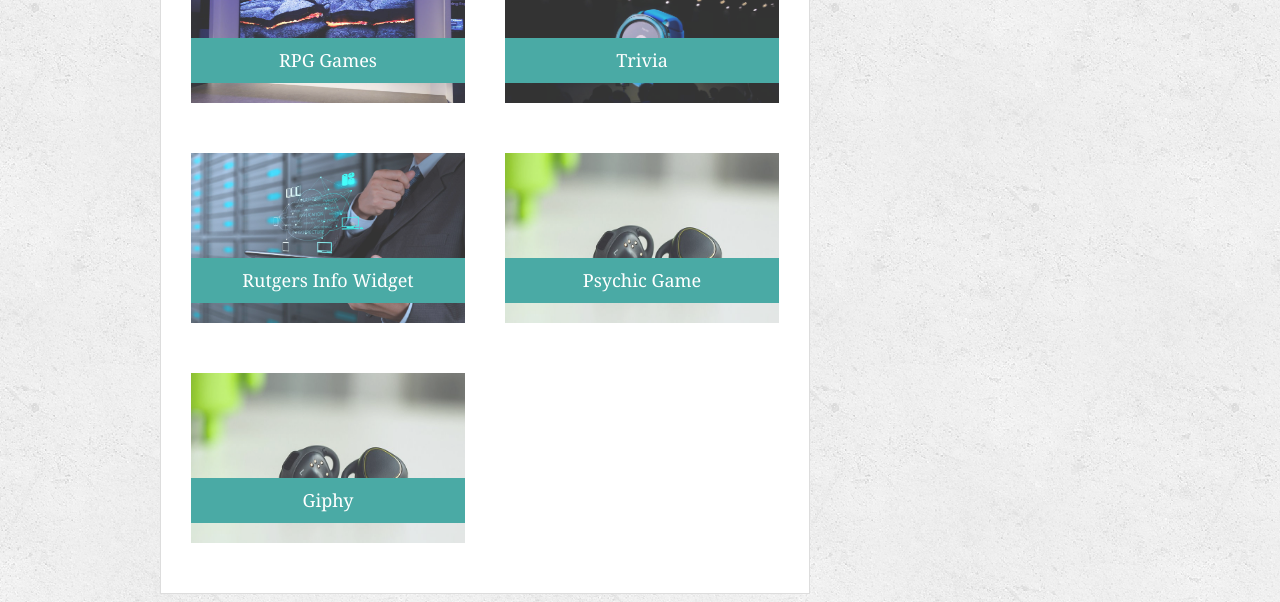
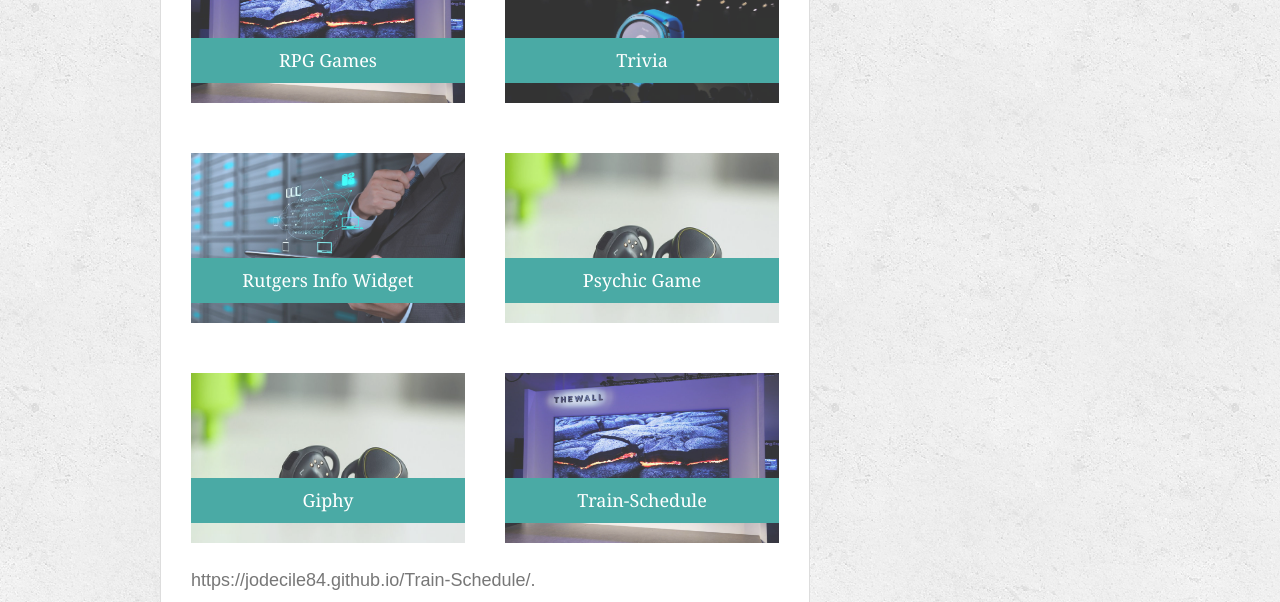
Before and after one commit to JodeciLe84/Responsive-Portfolio, a plain HTML site: page portfolio.html in a window 1280 px wide. Shown: the part 350-952 px from the top of the page. Drawn offline with Linux system fonts and the light colour scheme.

Commit message:
add Train Schedule

```diff
--- a/portfolio.html
+++ b/portfolio.html
@@ -59,6 +59,13 @@
                  class="port-image"alt="Hangman">
                 <h3>Giphy</h3></a>
             </div>
+            <div class="work">
+                <a href="https://jodecile84.github.io/Train-Schedule/.">
+              <img src="assets/images/tv.jpg"
+               class="port-image" alt="RPG Games">
+              <h3>Train-Schedule</h3></a>
+          </div>
+            https://jodecile84.github.io/Train-Schedule/.
         </section>
 
         <aside>
```
